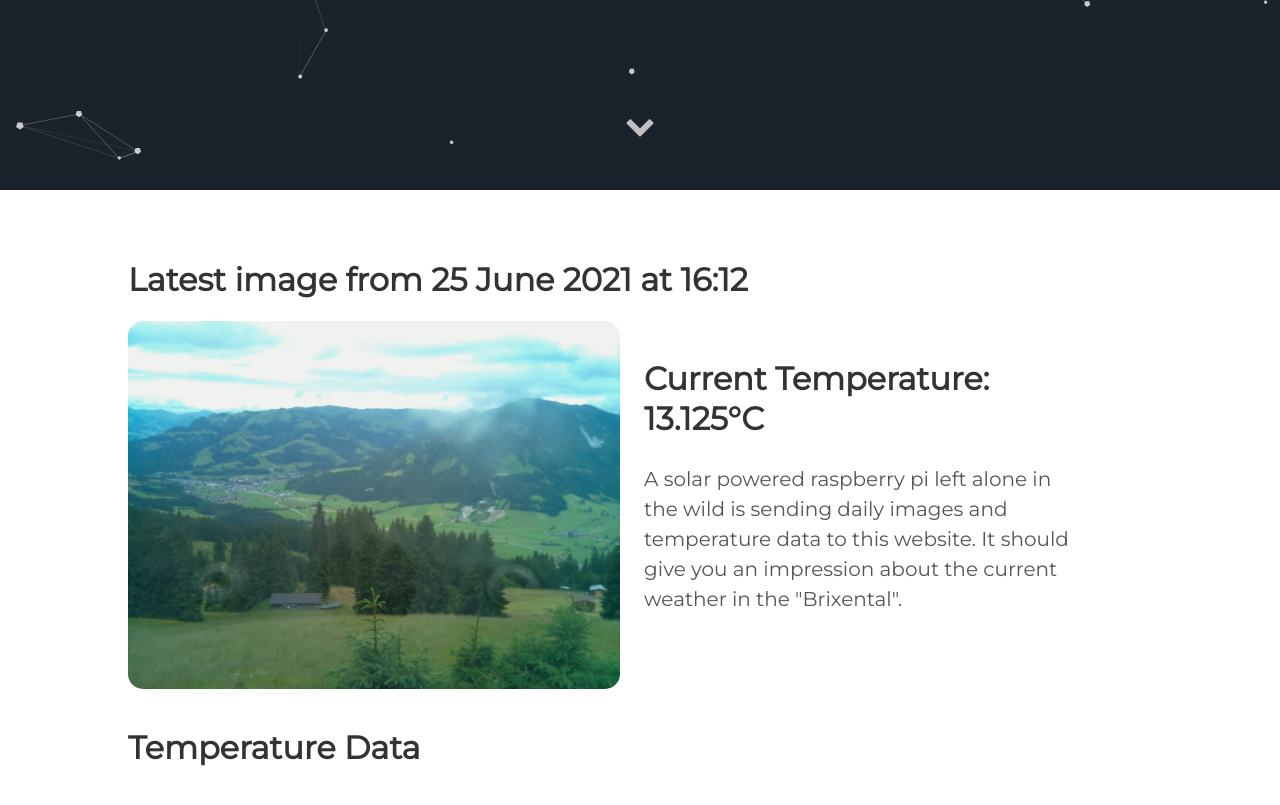
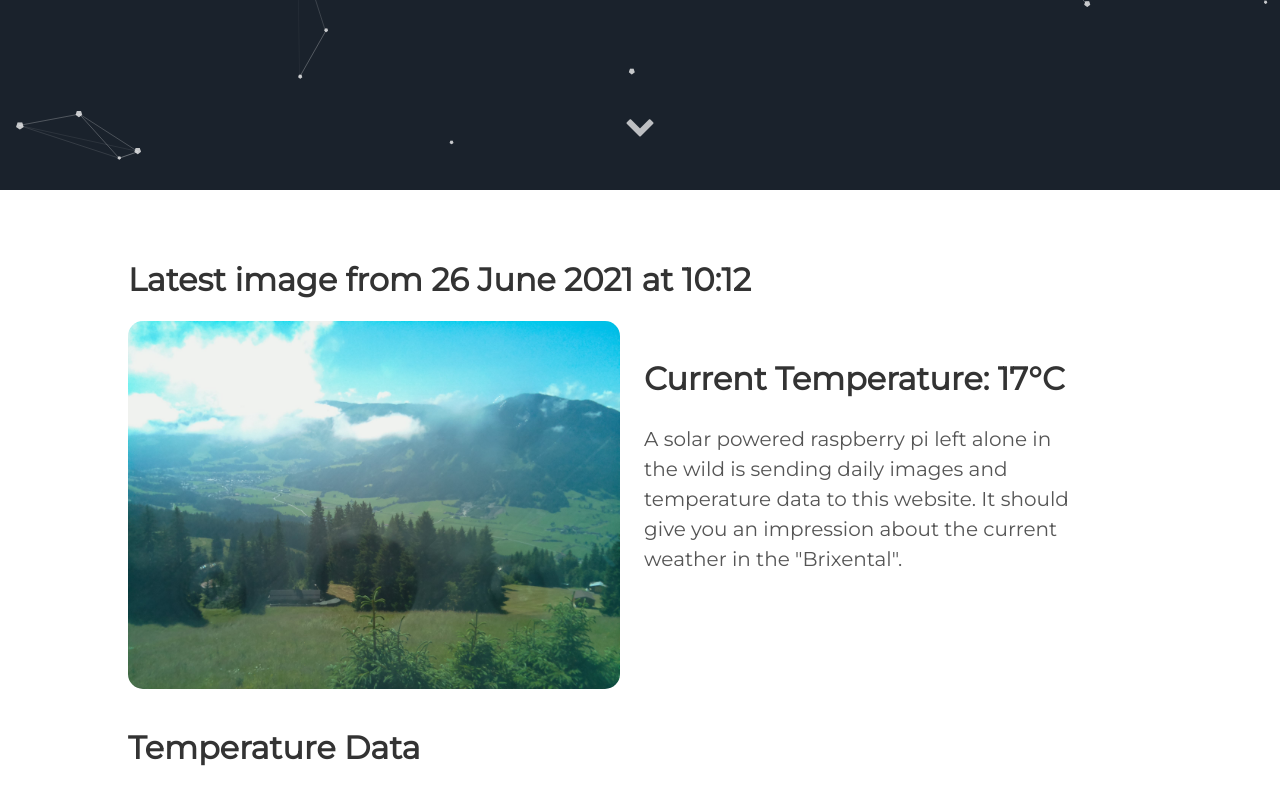
Before and after one commit to vektorious/vektorious.github.io, a Jekyll site: the page built from resources/huette.md, in a window 1280 px wide and 900 px high, scrolled down 710 px. Shown: the top 805 px of the window. Built offline with Jekyll 4.4.1, drawn with Linux system fonts in a browser that asks for light colours.

Commit message:
I'm a bot beep boop

```diff
--- a/resources/huette.md
+++ b/resources/huette.md
@@ -6,13 +6,13 @@ image: '/assets/img/'
 description: 'Live image from the Austrian alps'
 twitter_text: ' '
 ---
-## Latest image from 25 June 2021 at 16:12
+## Latest image from 26 June 2021 at 10:12
 <div class="huette">
   <div class="huette-image">
     <img src="{{ "/assets/img/huette.jpg" | prepend: site.baseurl }}">
   </div>
   <div class="huette-text">
-        <h2>Current Temperature: 13.125°C</h2>
+        <h2>Current Temperature: 17°C</h2>
         <p>A solar powered raspberry pi left alone in the wild is sending daily images and temperature data to this website. It should give you an impression about the current weather in the "Brixental".</p>
 
   </div>
```
Also changed, not shown: rpi-script/2021-06-26_101047.txt (renamed from rpi-script/2021-06-25_161047.txt, +5 -5 lines), rpi-script/huette.md (+2 -2 lines), assets/img/huette.jpg, assets/img/temp_plot.png, rpi-script/temp_plot.png, 1 other file.
